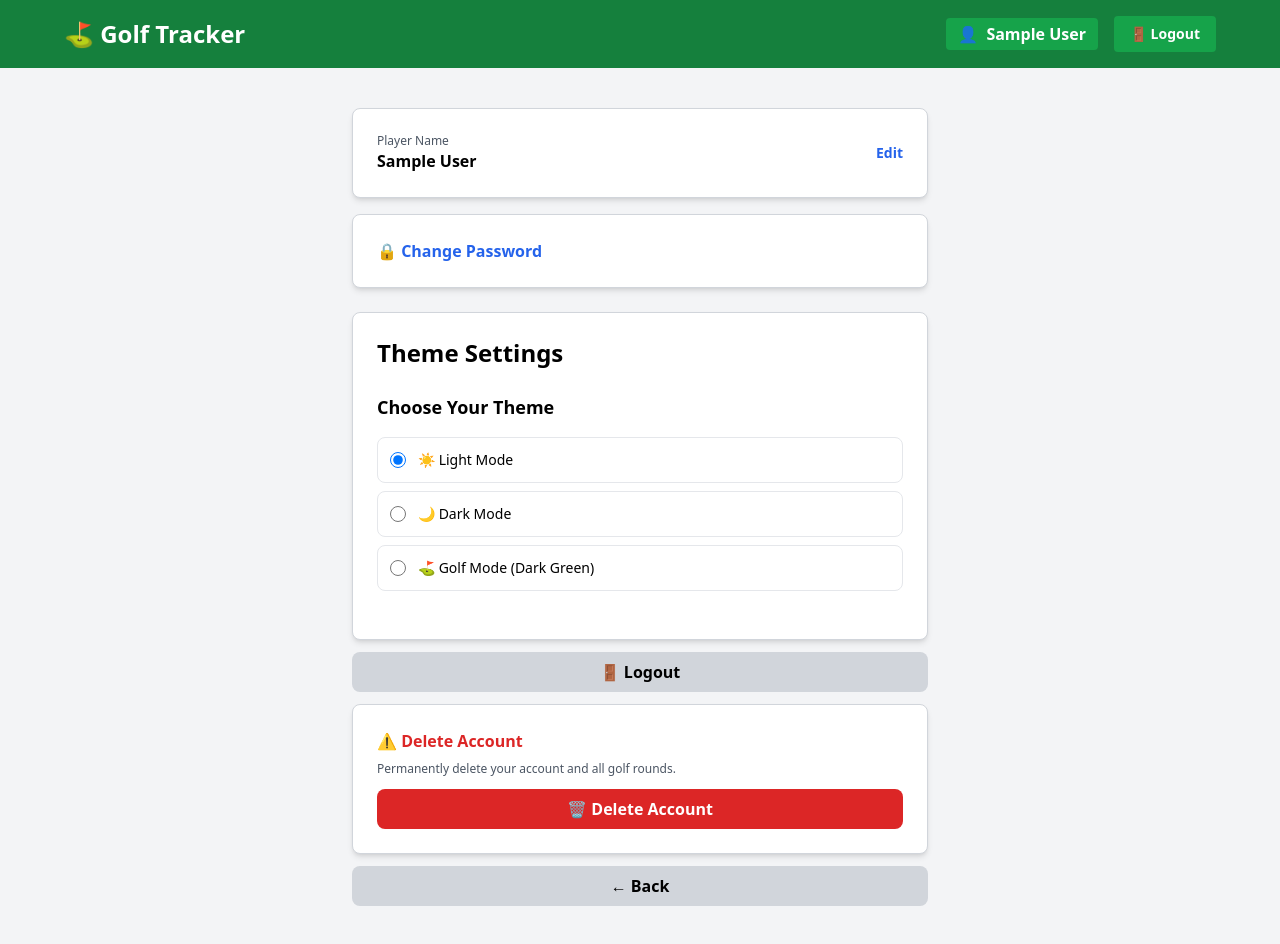
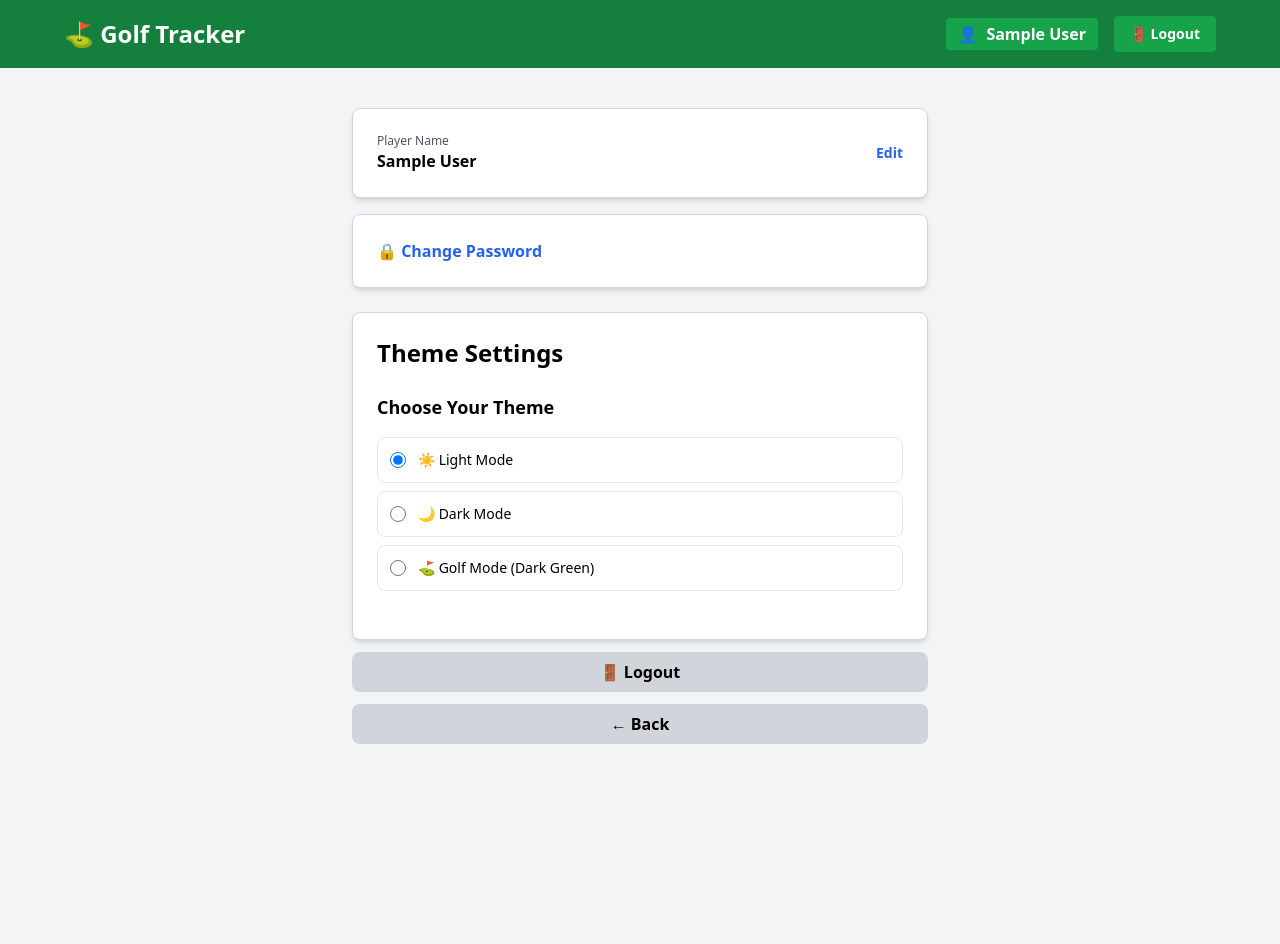
Before and after one commit to sdrindahl/Golf-Score, a Next.js app: page /settings in a window 1280 px wide. After the commit the page ends 800 px from the top, so only its background shows below. Built offline with nearby package versions, Linux system fonts and the light colour scheme; no server answers; the database is empty; sample sign-in values are in the browser's storage.

Commit message:
Make delete account admin-only option

```diff
--- a/app/settings/page.tsx
+++ b/app/settings/page.tsx
@@ -319,12 +319,13 @@ export default function Settings() {
         🚪 Logout
       </button>
 
-      {/* Delete Account Card */}
+      {/* Delete Account Card - Admin Only */}
+      {currentUser?.is_admin && (
         <div className="card mt-3 p-3 border-2 border-red-200 bg-red-50">
           <h2 className="text-base font-bold mb-2 text-red-600">⚠️ Delete Account</h2>
 
           <p className="text-gray-600 text-xs mb-3">
-          Permanently delete your account and all golf rounds.
+            Permanently delete an account and all golf rounds.
           </p>
 
           {deleteError && (
@@ -340,6 +341,7 @@ export default function Settings() {
             🗑️ Delete Account
           </button>
         </div>
+      )}
 
       <Link href="/">
         <button className="btn-secondary w-full mt-3 py-1 text-sm">← Back</button>
```
Lines whose indentation alone changed are shown as unchanged.
